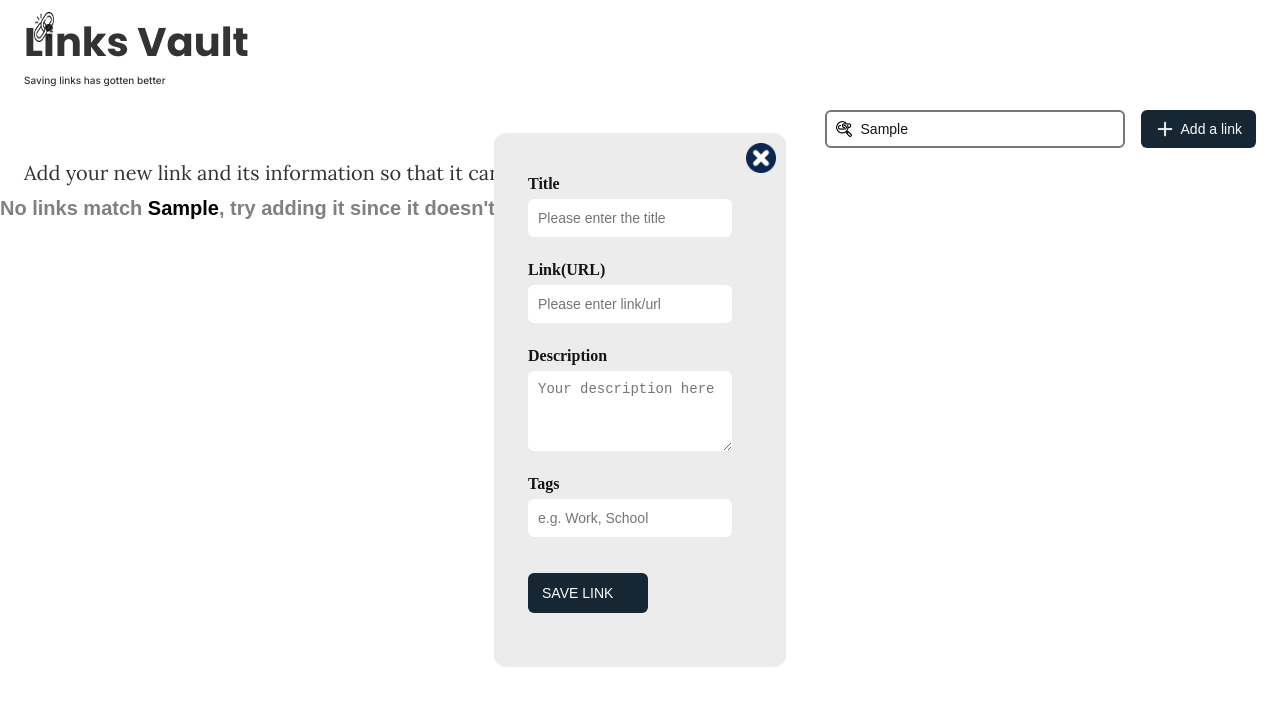
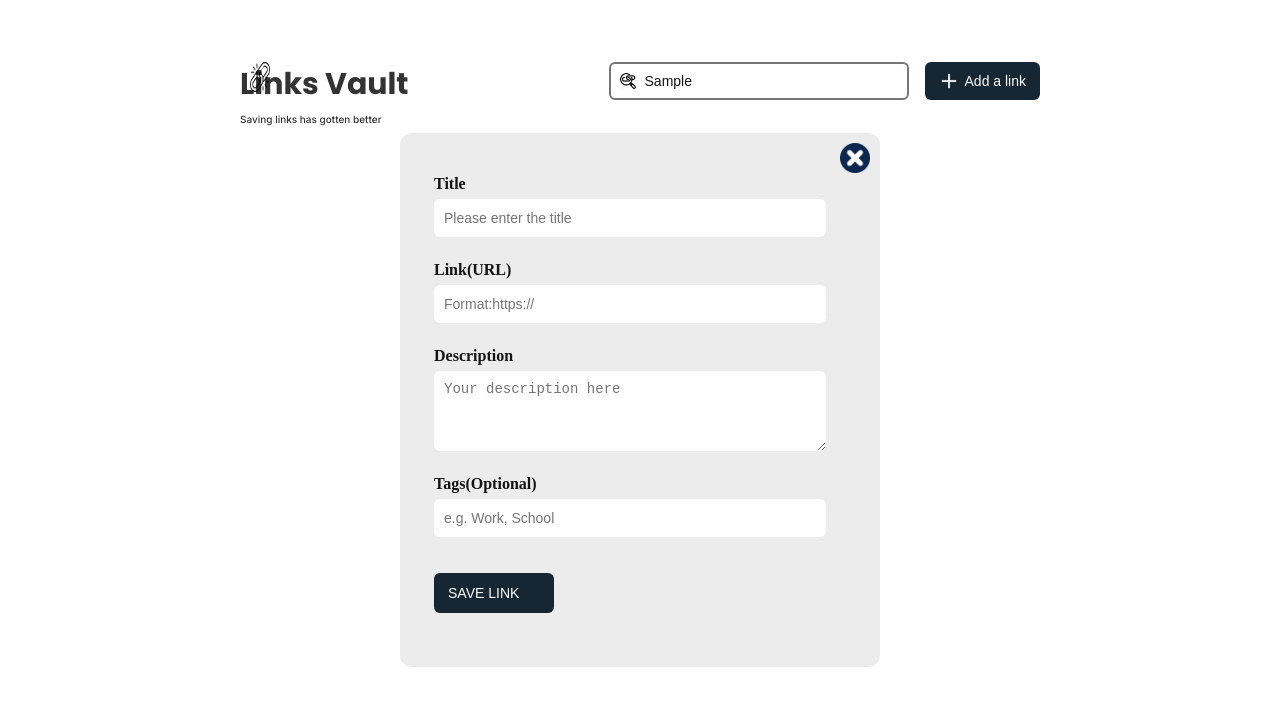
Before and after one commit to Karabo-Merinah/links-vault, a React (Vite) app: page / in a window 1280 px wide. Both pictures are taken after typing "Sample" into the empty fields and a click on the button "Add a link". Shown: the top 706 px of the page. Built offline with nearby package versions, Linux system fonts and the light colour scheme.

Commit message:
Fixed layout

```diff
--- a/src/components/AddLinksSection/AddLink.tsx
+++ b/src/components/AddLinksSection/AddLink.tsx
@@ -15,23 +15,20 @@ type AddLinkProps={
 export const AddLink:React.FC<AddLinkProps> = ({onAddClick,searchWord,onSearchChange}) => {
   return (
    <ContentContainer className='add-section'>
+    <div className='buttons-text-wrapper'>
      <div className='logo-slogan'>
+      <div className='logo-row'>
             <img src={link} className='logo-img'></img>
          <Texts variant={'h1'} className='logo'>Links Vault</Texts>
+          </div>
          <Texts variant={'h3'} className='slogan'>Saving links has gotten better </Texts>
          </div>
         <div className='add-bottom-row'>
            <div className='buttons-setup'>
         <SearchBar value={searchWord} onChange={onSearchChange} />
     <Button variant={"filled"} text="Add a link" icon={addIcon} onClick={onAddClick} className='add-link-button'></Button>
-
     </div>
-          <div className='adding-instruction'>
-    <Texts variant={'p'} className='add-link-text'>
-   Add your new link and its information so that it can be saved for later use.
-    </Texts>
     </div>
-
     </div>
 
   </ContentContainer>
--- a/src/components/DeletePopUp/DeletePopUp.tsx
+++ b/src/components/DeletePopUp/DeletePopUp.tsx
@@ -14,8 +14,8 @@ export const DeletePopUp:React.FC<DeletePopUp> = ({message,onConfirm,onCancel})
         <div className='confirm-box' onClick={(e)=> e.stopPropagation()}>
             <Texts variant={'p'} className='confirm-message'>{message}</Texts>
             <div className='confirm-delete-buttons'>
-                <Button text="Cancel" variant="outlined" className='cancel-button'onClick={onCancel}></Button>
-                <Button text="Delete" variant="filled" className='confirm-delete-button' onClick={onConfirm}></Button>
+                <Button text="Cancel" variant="outlined" className='cancel-button' onClick={onCancel}></Button>
+                <Button text="Yes,Delete" variant="filled" className='confirm-delete-button' onClick={onConfirm}></Button>
             </div>
         </div>
     </div>
--- a/src/components/LinkForm/LinkForm.tsx
+++ b/src/components/LinkForm/LinkForm.tsx
@@ -97,14 +97,14 @@ const handleSubmit =(e:React.FormEvent<HTMLFormElement>)=>{
   {titleError && <span className='error-text'>{titleError}</span>}
 </FormField>
 <FormField label="Link(URL)">
-  <input type='url' value={url} placeholder="Please enter link/url" onChange={(e) => setUrl(e.target.value)} className='inputs-styling'></input>
+  <input type='url' value={url} placeholder="Format:https://" onChange={(e) => setUrl(e.target.value)} className='inputs-styling'></input>
   {urlError && <span className='error-text'>{urlError}</span>}
 </FormField>
 <FormField label="Description">
  <textarea value={description} placeholder="Your description here" onChange={(e) => setDescription(e.target.value)} className='inputs-styling description-input' rows={3}></textarea>
   {descriptionError && <span className='error-text'>{descriptionError}</span>}
 </FormField>
-<FormField label="Tags">
+<FormField label="Tags(Optional)">
   <input type='text' value={tag} placeholder="e.g. Work, School" onChange={(e) => setTag(e.target.value)} className='inputs-styling'></input>
 </FormField>
       <div className='saving-button'>
--- a/src/components/ReadList/ReadList.tsx
+++ b/src/components/ReadList/ReadList.tsx
@@ -17,7 +17,7 @@ export const ReadList:React.FC<List> = ({list,onDelete,onEdit,searchWord,onAddCl
 
     if(list.length === 0){
     if(searchWord.trim().length > 0){
-        return <Texts variant={'h3'} className='no-links'>No links match <b style={{color:"black"}}>{searchWord}</b>, try adding it since it doesn't existt</Texts>
+        return <Texts variant={'h3'} className='no-match'>No links match <b style={{color:"black"}}>{searchWord}</b>, try adding it since it doesn't existt</Texts>
       } else {
         return(
         <div className='empty-list'>
--- a/src/index.css
+++ b/src/index.css
@@ -15,18 +15,29 @@ html, body {
 /* Add link section */
 .logo{
  font-family: "Poppins", "Segoe UI", Arial, sans-serif;
- font-size:40px;
- font-weight: 700;
+ font-size:30px;
+ font-weight:bold;
  color: #333;
+ display:flex;
+ flex-direction: row;
+flex-wrap: nowrap;
+white-space: nowrap;
+
 }
+
 
 .logo-img{
   height:30px;
   width:30px;
   position:absolute;
+  flex-shrink: 0;
   padding-left:10px;
   padding-top:0px;
   padding-bottom:0px;
+}
+.logo-row{
+  display:flex;
+  flex-direction: column;
 }
 .slogan{
   font-family: "Inter", "Segoe UI", Arial, sans-serif;
@@ -37,9 +48,11 @@ html, body {
 .logo-slogan{
   display:flex;
   flex-direction: column;
-  gap:2px;
+  align-items: flex-start;
+  flex-wrap: nowrap;
+  gap:6px;
+}
 
-}
 .add-link-button{
 display:flex;
 align-items: center;
@@ -57,19 +70,31 @@ background-color: #162633;
 }
 .add-section{
   display:flex;
-  align-items: stretch;
+  align-items: center;
  flex-direction: column;
+  justify-content: center;
   gap:24px;
-  padding:12px 24px;
+  padding:12px 0px;
   width:100%;
  color:rgb(20,20,20);
+}
+.buttons-text-wrapper{
+  display:flex;
+  flex-direction:row;
+  justify-content: space-between;
+  align-items: flex-start;
+  padding:50px 0px;
+  gap:40px;
+  width:100%;
+  max-width:800px;
+  margin:0 auto;
 }
 .add-bottom-row{
   display:flex;
   flex-direction: column;
-  align-items: flex-start;
+  align-items: flex-end;
   gap: 12px;
-  width:100%;
+
 }
 .add-link-text{
 font-family: "Lora", Georgia, serif;
@@ -134,7 +159,7 @@ border:none;
   position: relative;
   background-color: #ECECEC;
   border-radius: 12px;
-  max-width: 480px;
+  width: 480px;
   max-height: 85vh;
   display: flex;
   flex-direction: column;
@@ -222,8 +247,8 @@ border:none;
 }
 .table{
   width:100%;
-    max-width:1100px;
-    overflow-x: auto;
+    max-width:800px;
+  overflow-x: auto;
    margin:30px auto;
 }
 .tag{
@@ -332,7 +357,7 @@ border:none;
   flex-direction: row;
   flex-wrap: nowrap;
   align-items: center;
-  gap:20px;
+  gap:10px;
   margin-left:20px;
   cursor:pointer;
 }
@@ -377,6 +402,7 @@ border:none;
 .confirm-delete-buttons{
   justify-content: center;
   display:flex;
+  gap:10px;
   flex-direction: row;
   color:#FDFDFD;
 }
@@ -409,6 +435,11 @@ border:none;
   padding-bottom: 20px;
   font-family: Arial, Helvetica, sans-serif;
   font-weight: bold;
+}
+.no-match{
+  justify-content: center;
+  color:#333;
+  text-align: center;
 }
 .empty-list{
   display:flex;
```
